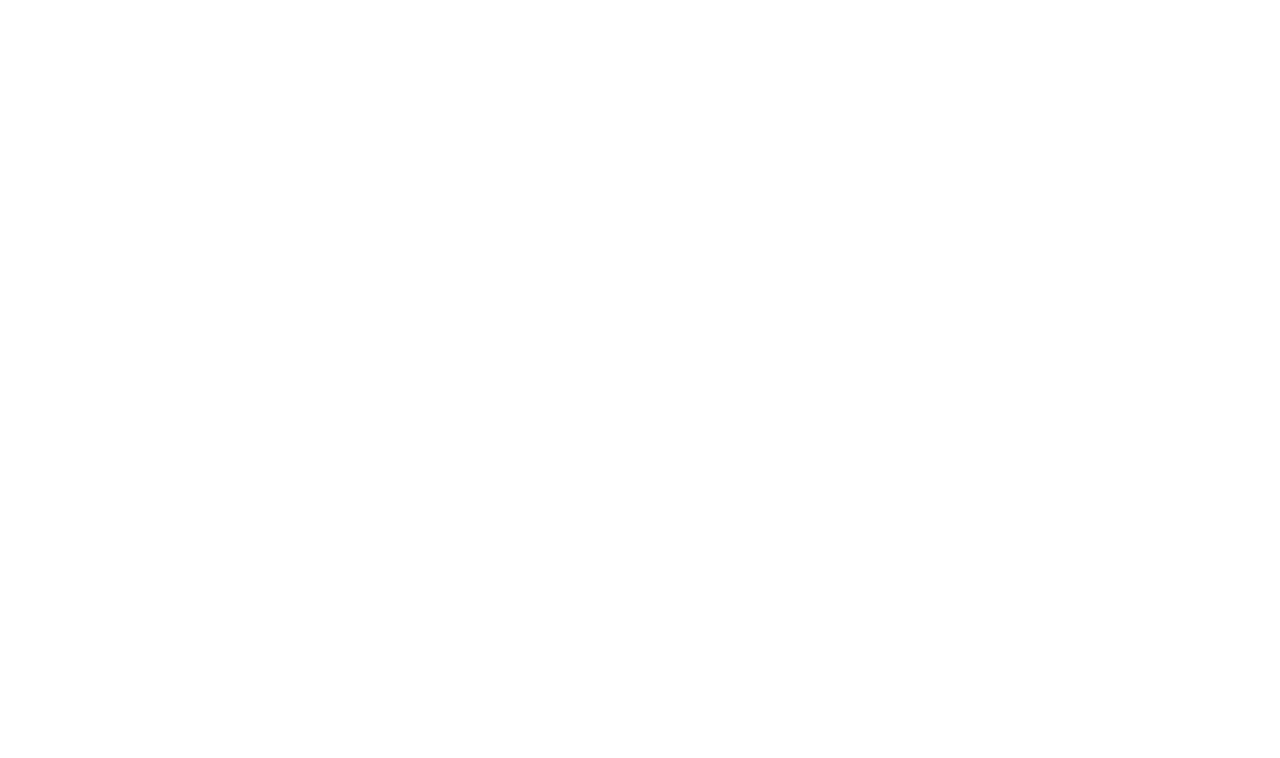
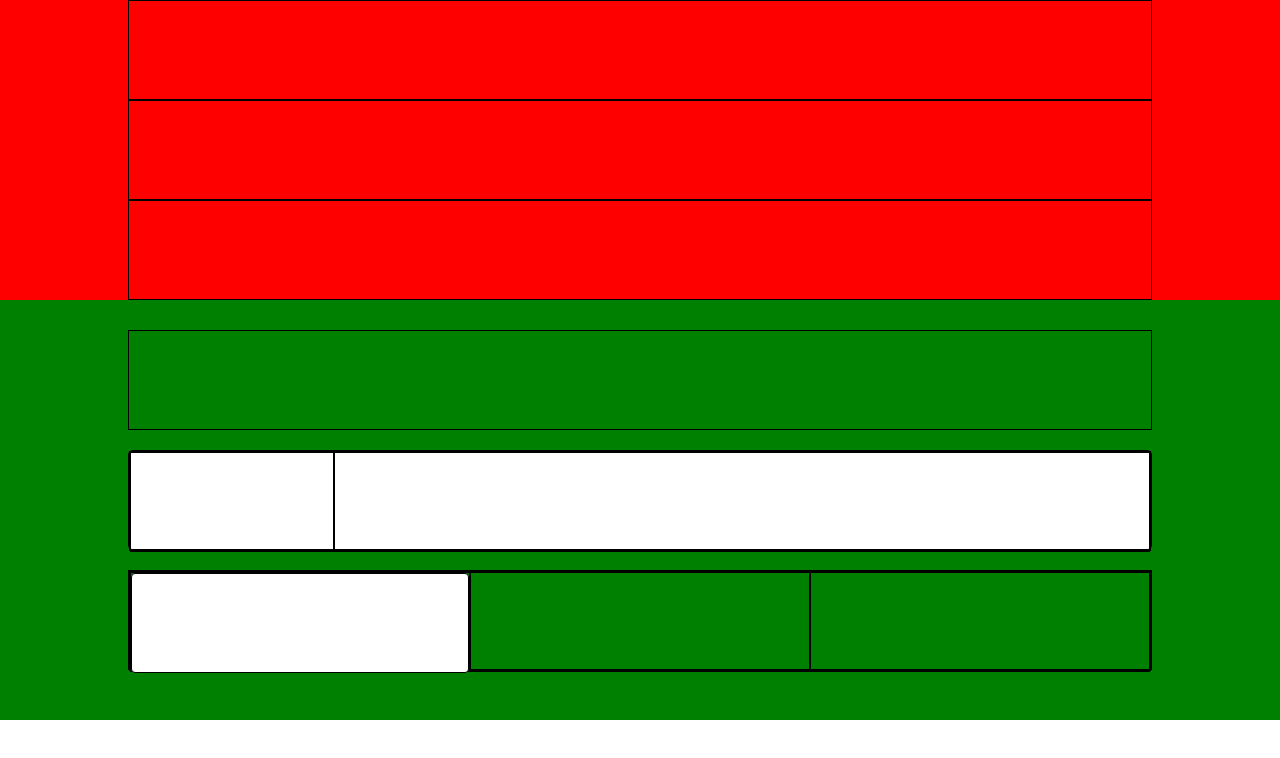
Before and after one commit to RiccioGit/htmlcss-hubspot, a plain HTML site: page index.html in a window 1280 px wide. Drawn offline with Linux system fonts and the light colour scheme.

Commit message:
struttura colonne

```diff
--- a/css/main.css
+++ b/css/main.css
@@ -1,10 +1,76 @@
 /* IMPOSTAZIONI GENERALI CSS */
 
+* {
+  margin: 0;
+  padding: 0;
+  box-sizing: border-box;
+}
+
+.centratura {
+  padding: 0 10%;
+}
+
+.riga::after {
+  content: "";
+  display: table;
+  clear: both;
+}
+
+[class*="colonna"] {
+  float: left;
+  /* debug */
+  border: 1px solid black;
+  height: 70px;
+}
 
 /* HEADER */
+
+header  {
+
+  /* debug */
+  background-color: red;
+}
+
+header div {
+  /* debug */
+  height: 100px;
+  border: 1px solid black;
+}
 
 
 /* MAIN */
 
+#info {
+  /* background-color: rgb(245, 248, 250); */
+  background-color: green;
+  padding-top: 30px;
+  padding-bottom: 30px;
+}
+
+#info div {
+  /* debug */
+  height: 100px;
+  border: 1px solid black;
+  margin-bottom: 20px;
+
+}
+
+#subsez-crm .colonna1 {
+  width: 20%;
+}
+
+#subsez-crm .colonna2 {
+  width: 80%;
+}
+
+#subsez-hubs [class*="colonna"] {
+  width: calc(100% / 3);
+}
+
+.blocco-sez-info {
+  background-color: white;
+  border-radius: 4px;
+  height: 50px;
+}
 
 /* FOOTER */
--- a/index.html
+++ b/index.html
@@ -2,27 +2,105 @@
 <html lang="en" dir="ltr">
   <head>
     <meta charset="utf-8">
+    <link rel="stylesheet" href="https://cdnjs.cloudflare.com/ajax/libs/font-awesome/5.13.0/css/all.min.css">
     <link rel="stylesheet" href="css/main.css">
     <title>HubSpot</title>
   </head>
 
   <body>
 
-    <header>
+  <!-- area intestazione -->
+
+    <header class="centratura">
+
+      <div class="itemfixed">
+
+      </div>
+
+      <div class="menutop">
+
+      </div>
+
+      <div class="jumbotron">
+
+      </div>
 
 
 
 
     </header>
 
+  <!-- area contenuto -->
 
     <main>
 
+      <!-- sezione 1 -->
+      <section id="info" class="centratura">
 
+        <div id="subsez-power">
 
+        </div>
+
+        <div id="subsez-crm" class="blocco-sez-info">
+
+          <div class="riga">
+
+            <div class="colonna1">
+              <!-- contenuto -->
+
+            </div>
+
+            <div class="colonna2">
+              <!-- contenuto -->
+
+            </div>
+
+          </div>
+
+        </div>
+
+        <div id="subsez-hubs">
+
+          <div class="riga">
+
+            <div class="colonna1">
+              <!-- contenuto -->
+
+              <div class="blocco-sez-info">
+
+              </div>
+
+            </div>
+
+            <div class="colonna2">
+              <!-- contenuto -->
+
+            </div>
+
+            <div class="colonna3">
+              <!-- contenuto -->
+
+            </div>
+
+          </div>
+
+        </div>
+
+      </section>
+
+      <!-- sezione 2 -->
+      <section>
+
+      </section>
+
+      <!-- sezione 3 -->
+      <section>
+
+      </section>
 
     </main>
 
+  <!-- area footer -->
 
     <footer>
 
```
